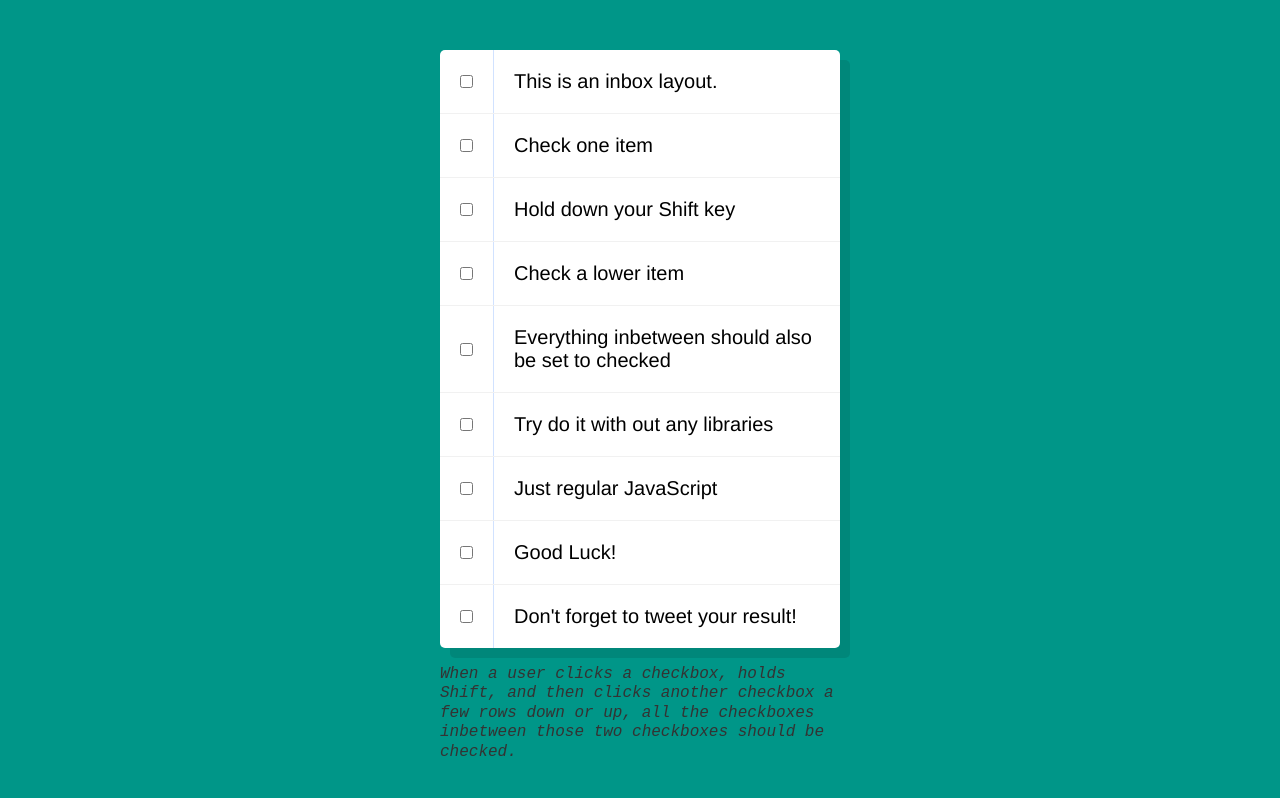
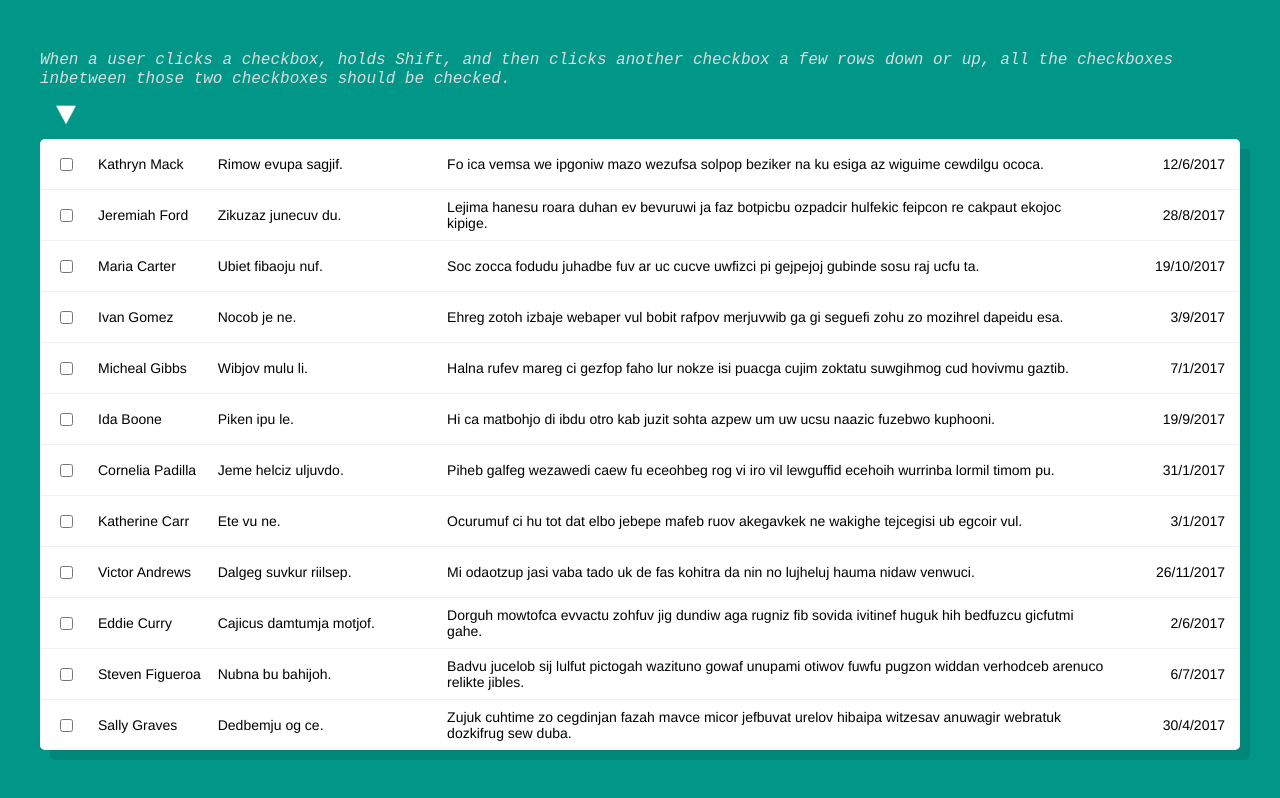
Before and after one commit to afuh/js30, a website: page 10 - Hold Shift and Check Checkboxes/index.html in a window 1280 px wide. Drawn offline with Linux system fonts and the light colour scheme.

Commit message:
Update exercise 10 style

```diff
--- a/10 - Hold Shift and Check Checkboxes/index.html
+++ b/10 - Hold Shift and Check Checkboxes/index.html
@@ -5,52 +5,19 @@
   <meta charset="utf-8">
   <meta name="viewport" content="width=device-width, initial-scale=1, maximum-scale=1">
   <link href="dist/main.css" type="text/css" rel="stylesheet">
+  <script type="text/javascript" src="dist/chance.min.js"></script>
 </head>
 <body>
- <div class="inbox">
-   <div class="item">
-     <input type="checkbox">
-     <p>This is an inbox layout.</p>
-   </div>
-   <div class="item">
-     <input type="checkbox">
-     <p>Check one item</p>
-   </div>
-   <div class="item">
-     <input type="checkbox">
-     <p>Hold down your Shift key</p>
-   </div>
-   <div class="item">
-     <input type="checkbox">
-     <p>Check a lower item</p>
-   </div>
-   <div class="item">
-     <input type="checkbox">
-     <p>Everything inbetween should also be set to checked</p>
-   </div>
-   <div class="item">
-     <input type="checkbox">
-     <p>Try do it with out any libraries</p>
-   </div>
-   <div class="item">
-     <input type="checkbox">
-     <p>Just regular JavaScript</p>
-   </div>
-   <div class="item">
-     <input type="checkbox">
-     <p>Good Luck!</p>
-   </div>
-   <div class="item">
-     <input type="checkbox">
-     <p>Don't forget to tweet your result!</p>
-   </div>
- </div>
+  <div class="mail-cont">
+    <div class="msg">
+      <code>
+        When a user clicks a checkbox, holds Shift, and then clicks another checkbox a few rows down or up, all the checkboxes inbetween those two checkboxes should be checked.
+      </code>
+    </div>
+    <img src="image/down_arrow.png" alt="arrow">
 
- <div class="msg">
-   <code>
-     When a user clicks a checkbox, holds Shift, and then clicks another checkbox a few rows down or up, all the checkboxes inbetween those two checkboxes should be checked.
-   </code>
- </div>
+    <div id="inbox"></div>
+  </div>
 
 <script src="dist/main.js"></script>
 </body>
--- a/10 - Hold Shift and Check Checkboxes/main.js
+++ b/10 - Hold Shift and Check Checkboxes/main.js
@@ -1,3 +1,27 @@
+const chance = new Chance();
+
+(function(){
+  const mails = 12;
+  const inbox = document.getElementById('inbox');
+
+  for (let i = 0; i < mails; i++) {
+    const render =
+    `
+    <div class="item">
+      <input type="checkbox">
+      <div class="mail">
+        <p class="name">${chance.name()}</p>
+        <p class="title">${chance.sentence({words: 3})}</p>
+        <p class="intro">${chance.sentence({words: 16})}</P>
+        <p class="date">${chance.date({string: true, american: false, year: 2017})}</P>
+      </div>
+    </div>
+    `;
+
+    inbox.insertAdjacentHTML("beforeend", render);
+  }
+})();
+
 const checkboxes = document.querySelectorAll("input[type='checkbox']");
 let lastChecked;
 
--- a/10 - Hold Shift and Check Checkboxes/main.sass
+++ b/10 - Hold Shift and Check Checkboxes/main.sass
@@ -4,20 +4,32 @@ html
   font-family: sans-serif
   background: #009688
 
+.mail-cont
+  width: 1200px
+  min-width: 1200px
+  margin: 0 auto
+
+img
+  width: 20px
+  height: auto
+  position: relative
+  left: 16px
+  bottom: -6px
+
 .msg
   font-style: italic
-  margin: 0 auto
-  max-width: 400px
-  color: #333
+  margin: 50px auto 10px
+  max-width: 1200px
+  color: #ddd
 
-.inbox
-  max-width: 400px
-  margin: 50px auto 16px
+#inbox
+  margin: 16px auto
   background: white
   border-radius: 5px
   box-shadow: 10px 10px 0 rgba(0,0,0,0.1)
 
 .item
+  padding-right: 10px
   display: flex
   align-items: center
   border-bottom: 1px solid #F1F1F1
@@ -25,20 +37,43 @@ html
 .item:last-child
   border-bottom: 0
 
+.mail
+  cursor: pointer
+  width: 100%
+  display: flex
+  justify-content: space-between
+  align-items: center
+  height: 50px
 
-input:checked + p
-  background: #F9F9F9
-  text-decoration: line-through
+
+.name
+  font-weight: 500
+.title
+  font-weight: 400
+  flex: 2
+
+.intro
+  flex: 6
+
+.date
+  text-align: right
+
+.name, .title, .intro, .date
+  margin: 0 5px
+
+input
+  cursor: pointer
+
+input:checked + .mail
+  background: fade-out(yellow, 0.9)
 
 input[type="checkbox"]
-  margin: 20px
+  margin: 0 20px
 
 p
   margin: 0
-  padding: 20px
   transition: background 0.2s
   flex: 1
   font-family: 'helvetica neue'
-  font-size: 20px
+  font-size: 14px
   font-weight: 200
-  border-left: 1px solid #D1E2FF
```
Also changed, not shown: 10 - Hold Shift and Check Checkboxes/dist/chance.min.js (added), 10 - Hold Shift and Check Checkboxes/dist/main.css, 10 - Hold Shift and Check Checkboxes/dist/main.js, 10 - Hold Shift and Check Checkboxes/image/10_port.jpg, 10 - Hold Shift and Check Checkboxes/image/down_arrow.png (added).
